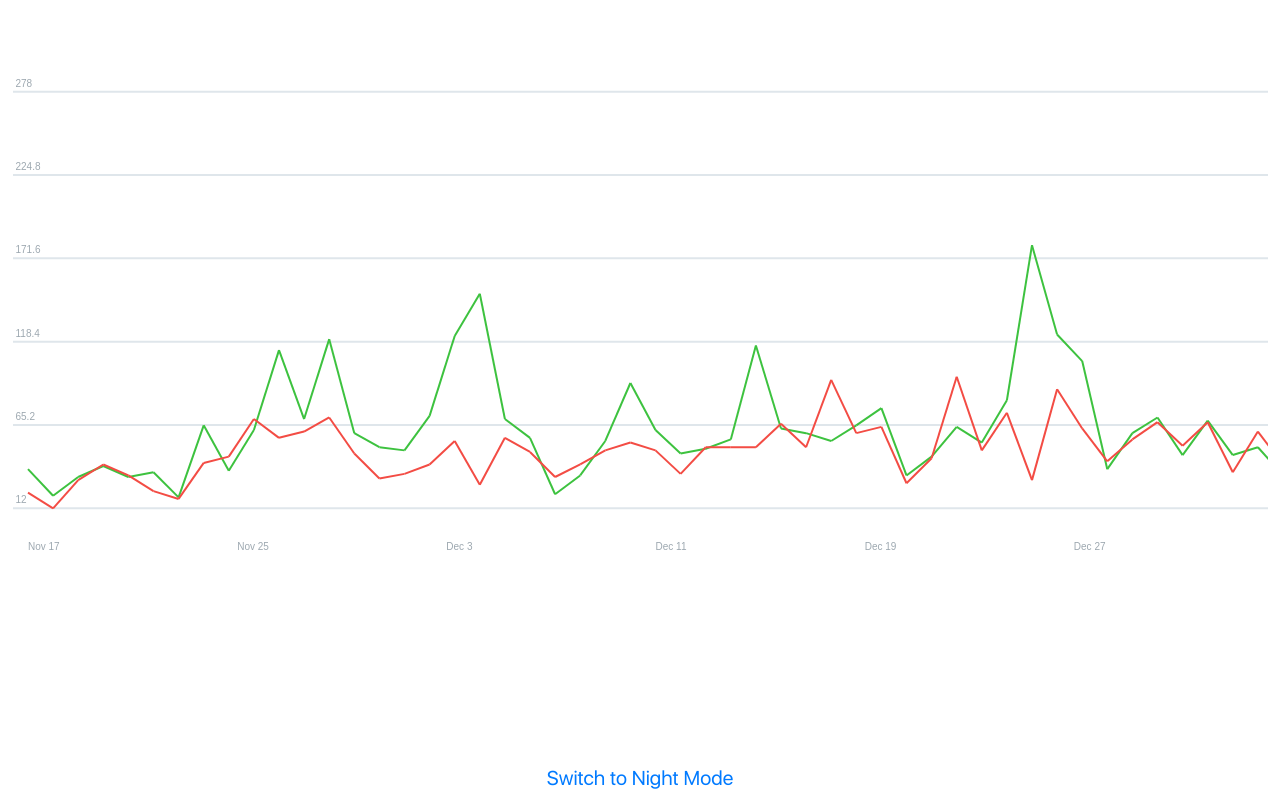
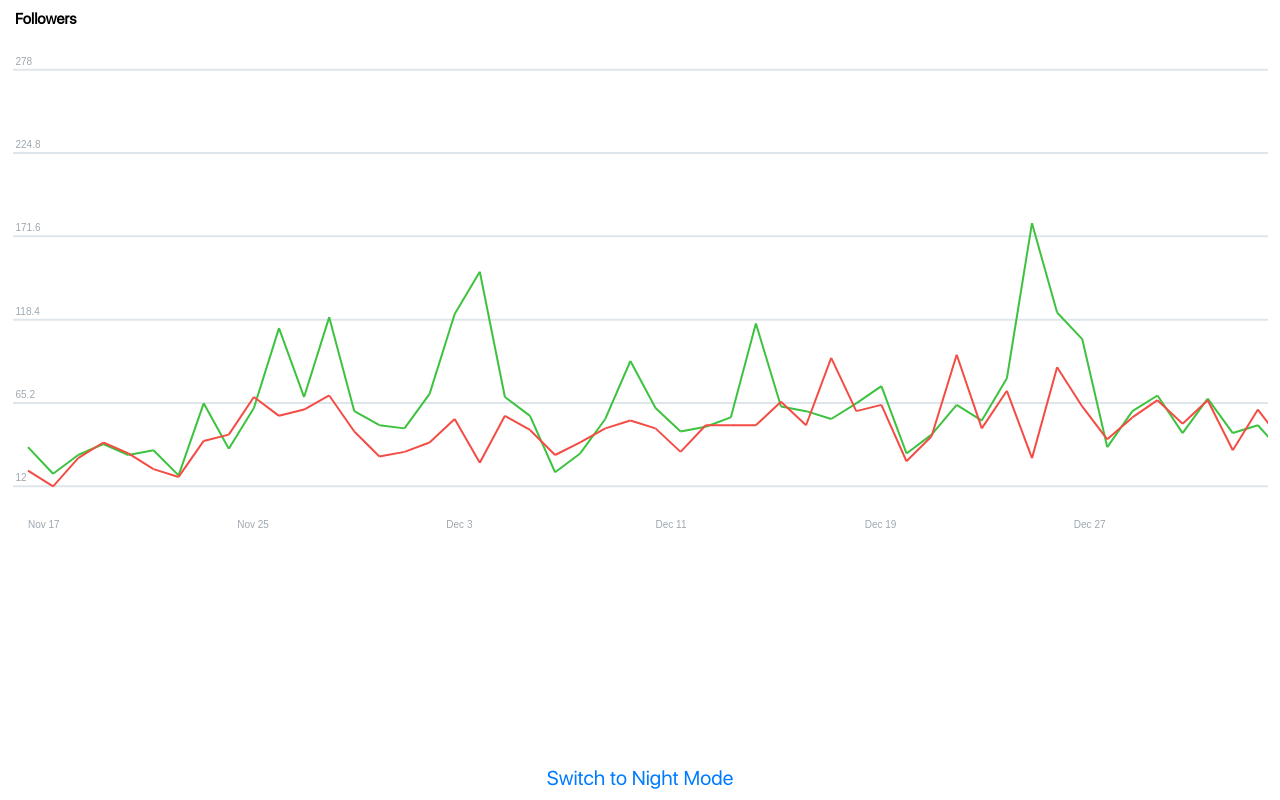
Before and after one commit to ddubrava/telegram-chart, a website built with webpack: page src/index.html in a window 1280 px wide. Built offline with nearby package versions, Linux system fonts and the light colour scheme.

Commit message:
chore: add canvas title

```diff
--- a/src/assets/styles/index.scss
+++ b/src/assets/styles/index.scss
@@ -10,6 +10,14 @@
   &_midnight-blue {
     background: #242F3E;
   }
+  &__title {
+    width: 100%;
+    padding-left: 15px;
+    padding-top: 10px;
+  }
+  &__h2 {
+    font-size: 1.5rem;
+  }
   &__switch-mode {
     margin-top: auto;
     margin-bottom: 1rem;
@@ -17,7 +25,3 @@
     color: $blue;
   }
 }
-
-#chart {
-  margin-top: 5rem;
-}
--- a/src/index.html
+++ b/src/index.html
@@ -8,6 +8,10 @@
 </head>
 <body>
   <main class="main">
+    <div class="main__title">
+      <h2 class="main__h2">Followers</h2>
+    </div>
+
     <canvas id="chart"></canvas>
 
     <span class="main__switch-mode">
```
